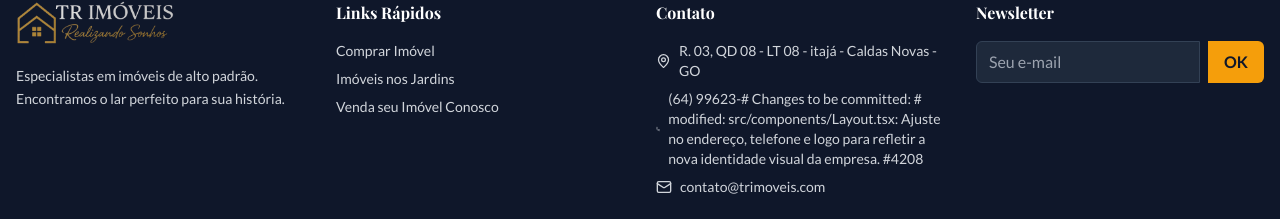
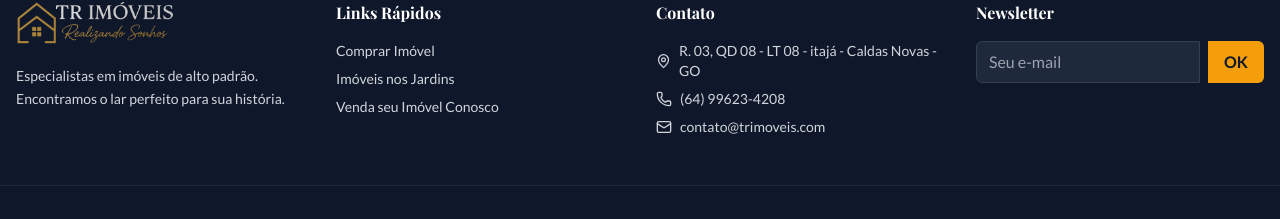
Before and after one commit to WillbioCloud/tr-im-veis---premium-real-estate, a React (Vite) app: page / in a window 1280 px wide. Shown: the part 2982-3201 px from the top of the page. Built offline with nearby package versions, Linux system fonts and the light colour scheme; no server answers; the database is empty.

Commit message:
# Changes to be committed: #	modified:   src/components/Layout.tsx #

```diff
--- a/src/components/Layout.tsx
+++ b/src/components/Layout.tsx
@@ -121,9 +121,7 @@ const Layout: React.FC<{ children: React.ReactNode }> = ({ children }) => {
             <h4 className="text-white font-bold mb-4">Contato</h4>
             <ul className="space-y-2 text-sm">
               <li className="flex items-center gap-2"><Icons.MapPin size={16}/> R. 03, QD 08 - LT 08 - itajá - Caldas Novas - GO</li>
-              <li className="flex items-center gap-2"><Icons.Phone size={16}/> (64) 99623-# Changes to be committed:
-#	modified:   src/components/Layout.tsx: Ajuste no endereço, telefone e logo para refletir a nova identidade visual da empresa.
-#4208</li>
+              <li className="flex items-center gap-2"><Icons.Phone size={16}/> (64) 99623-4208</li>
               <li className="flex items-center gap-2"><Icons.Mail size={16}/> contato@trimoveis.com</li>
             </ul>
           </div>
```
